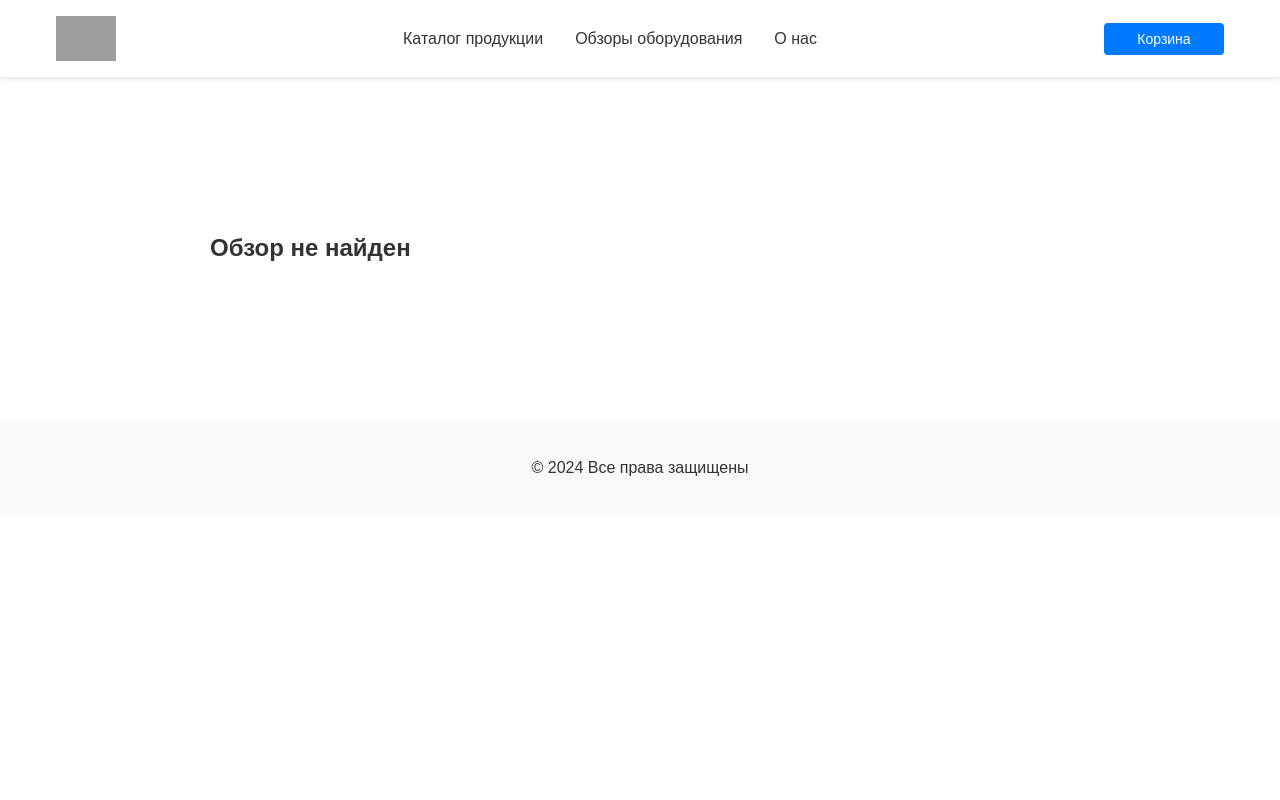
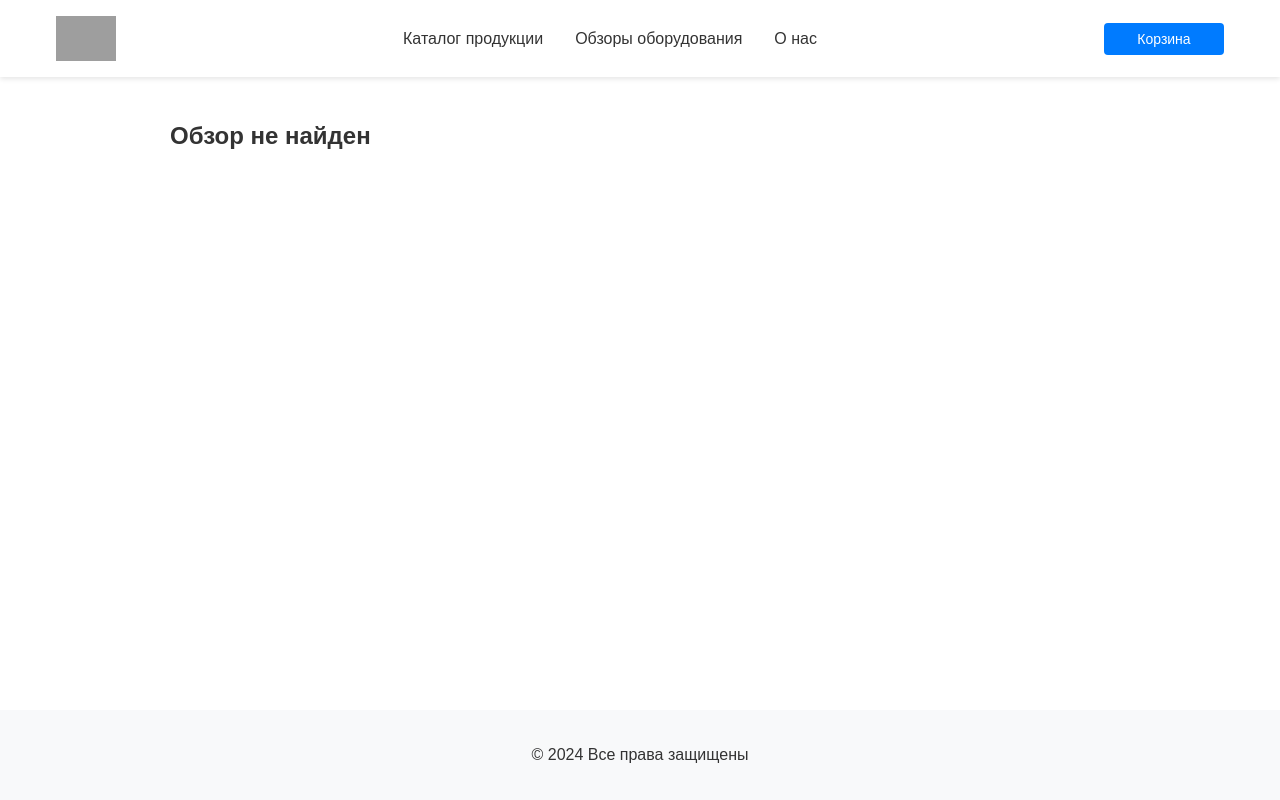
Before and after one commit to FEEZ21/lending, a plain HTML site: page frontend/html/review.html in a window 1280 px wide. Drawn offline with Linux system fonts and the light colour scheme; no server answers; grey boxes are pictures that could not be loaded.

Commit message:
Sticky footer: футер всегда внизу на review.html через flexbox, не влияет на другие страницы

```diff
--- a/frontend/css/product-details.css
+++ b/frontend/css/product-details.css
@@ -3,6 +3,26 @@
     margin: 0;
     padding: 0;
     box-sizing: border-box;
+}
+
+html, body {
+  height: 100%;
+  margin: 0;
+  padding: 0;
+}
+
+body {
+  min-height: 100vh;
+  display: flex;
+  flex-direction: column;
+}
+
+main {
+  flex: 1 0 auto;
+}
+
+.footer {
+  flex-shrink: 0;
 }
 
 body {
@@ -136,8 +156,7 @@ body {
 
 /* Подвал */
 .footer {
-    background-color: #333;
-    color: #fff;
+    background-color: #f8f9fa;
     text-align: center;
     padding: 2rem 0;
     margin-top: 3rem;
--- a/frontend/css/review.css
+++ b/frontend/css/review.css
@@ -1,4 +1,29 @@
+html, body {
+  height: 100%;
+  margin: 0;
+  padding: 0;
+}
+
+body {
+  min-height: 100vh;
+  display: flex;
+  flex-direction: column;
+}
+
+main {
+  flex: 1 0 auto;
+}
+
+.footer {
+  flex-shrink: 0;
+}
+
 /* Review Page Styles */
+
+.container {
+    margin: inherit;
+    padding: inherit;
+}
 .review-section {
     margin: 40px auto 0 auto;
     max-width: 900px;
```
